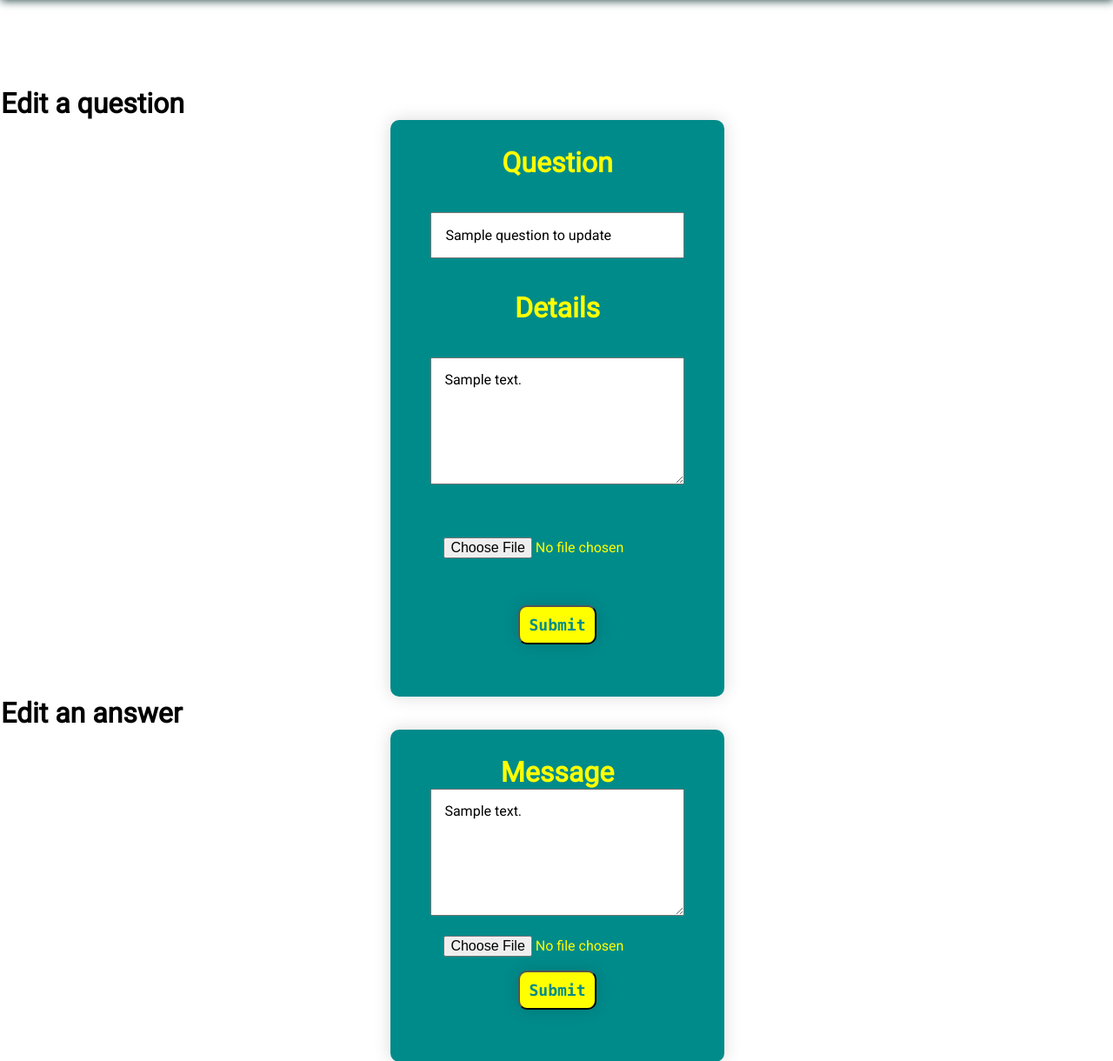
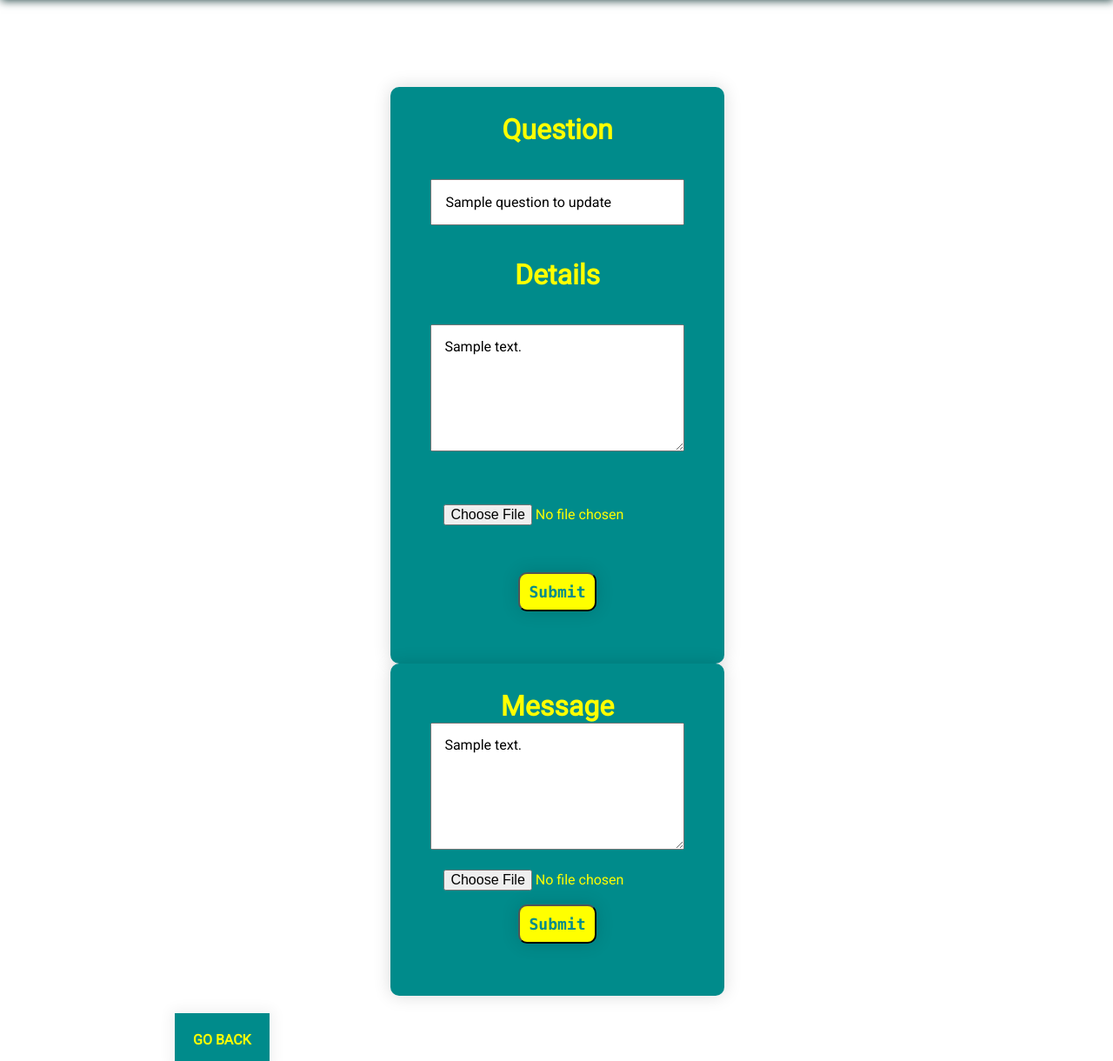
Before and after one commit to CodecoolGlobal/ask-mate-3-python-lillakiraly, a Flask app: template templates/edit.html in a window 1280 px wide. Shown: the part 105-1325 px from the top of the page at 87% size. Run offline with Flask 2, Linux system fonts and the light colour scheme; the template is opened without the code that fills it: most values are stand-ins (such as "Sample title", 1, 10 or a date in 2020).

Commit message:
REMOVE titles from edit template

```diff
--- a/templates/edit.html
+++ b/templates/edit.html
@@ -2,7 +2,6 @@
 {% block title %}{{ title }}{% endblock %}
 {% block content %}
     {%if question_to_update%}
-    <h1>Edit a question</h1>
     <div class="form">
         <form action="{{ action }}" enctype="multipart/form-data" method="post">
             <label for="title">Question</label><br>
@@ -19,7 +18,6 @@
     </div>
     {%endif%}
     {%if answer_to_update%}
-    <h1>Edit an answer</h1>
         <div class="form">
         <form action='{{ action }}' enctype="multipart/form-data" method="post">
             <label for="message">Message</label>
```
